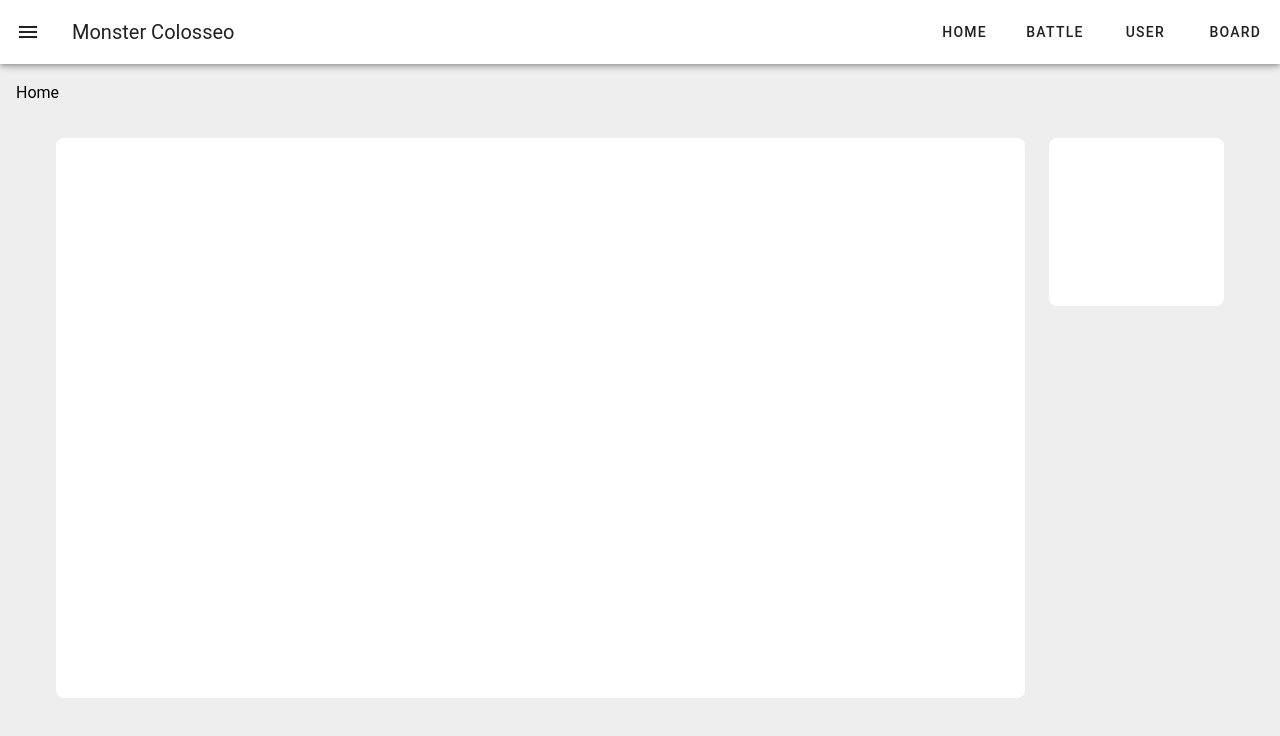
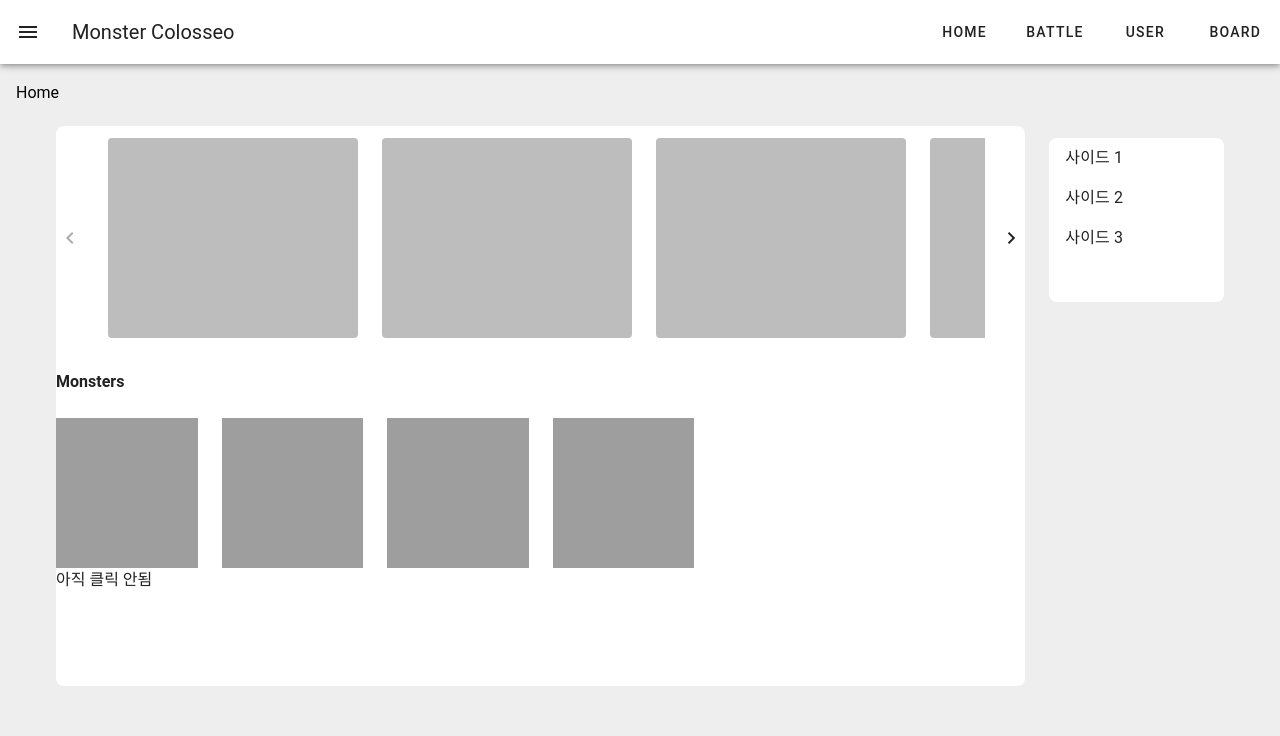
Before and after one commit to jhg1126q/loginMemberListDemoSite, a Vue app in the folder demo-login-web-vue-project/: page /mainLanding in a window 1280 px wide. Shown: the top 736 px of the page. Built offline with nearby package versions, Linux system fonts and the light colour scheme.

Commit message:
🚧GNB update start
글로벌 내비게이션 업데이트

```diff
--- a/demo-login-web-vue-project/src/components/UI/Header/AppBarBasic.vue
+++ b/demo-login-web-vue-project/src/components/UI/Header/AppBarBasic.vue
@@ -11,13 +11,10 @@ function clickLeftMenuHandler() {
   emits('clickMenu')
 }
 
-function clickTitleHandler() {
-  console.log('테스트')
-}
+function clickTitleHandler() {}
 onMounted(() => {
-  console.log('list 가져옵니다 ')
-
-  //TODO: 권한 조회를 통해 목록 리스트를 가져오는 단계 작성 필요
+  // TODO: 권한 조회를 통해 목록 리스트를 가져오는 단계 작성 필요
+  // EX) 관리자일 경우 관리자 화면 목록에 추가되어 전개
   list.value = ['Home', 'Battle', 'User', 'Board']
 })
 </script>
--- a/demo-login-web-vue-project/src/pages/Comm/LandingPage.vue
+++ b/demo-login-web-vue-project/src/pages/Comm/LandingPage.vue
@@ -9,7 +9,9 @@
   <v-app id="inspire">
     <custom-side-drawer :drawer="drawer" @click="menuClickHandler">
       <template #list>
-        <li>list</li>
+        <v-list rounded="lg">
+          <v-list-item v-for="n in 4" :key="n" link :title="`나만의 메뉴 ${n}`"></v-list-item>
+        </v-list>
       </template>
     </custom-side-drawer>
     <custom-app-bar-basic
@@ -23,13 +25,36 @@
         <v-row>
           <v-col cols md="10">
             <v-sheet min-height="70vh" rounded="lg">
-              <!--  -->
+              <v-row ma="1 rem">
+                <v-slide-group show-arrows>
+                  <v-slide-group-item v-for="n in 9" :key="n">
+                    <v-sheet
+                      color="grey-lighten-1"
+                      height="200"
+                      rounded
+                      width="250"
+                      @click="toggle(n)"
+                      :class="['ma-3']"
+                    ></v-sheet>
+                  </v-slide-group-item>
+                </v-slide-group>
+              </v-row>
+              <v-row ma="5rem">
+                <v-col class="mt-2" cols="12">
+                  <strong>Monsters</strong>
+                </v-col>
+
+                <v-col v-for="j in 4" :key="`${j}`" cols="6" md="2">
+                  <v-sheet height="150" color="grey"></v-sheet>
+                </v-col>
+              </v-row>
+              {{ clickData }}
             </v-sheet>
           </v-col>
 
           <v-col cols="6" md="2">
             <v-sheet rounded="lg" min-height="30%">
-              <!--  -->
+              <v-list-item v-for="n in 3" :key="n" link :title="`사이드 ${n}`"></v-list-item>
             </v-sheet>
           </v-col>
         </v-row>
@@ -51,8 +76,14 @@ const items = [
   }
 ]
 const drawer = ref(false)
+const clickData = ref('아직 클릭 안됨')
 
 function menuClickHandler() {
   drawer.value = !drawer.value
 }
+
+function toggle(ind) {
+  console.log('data')
+  clickData.value = 'click ::: ' + ind + '번째 데이터'
+}
 </script>
```
